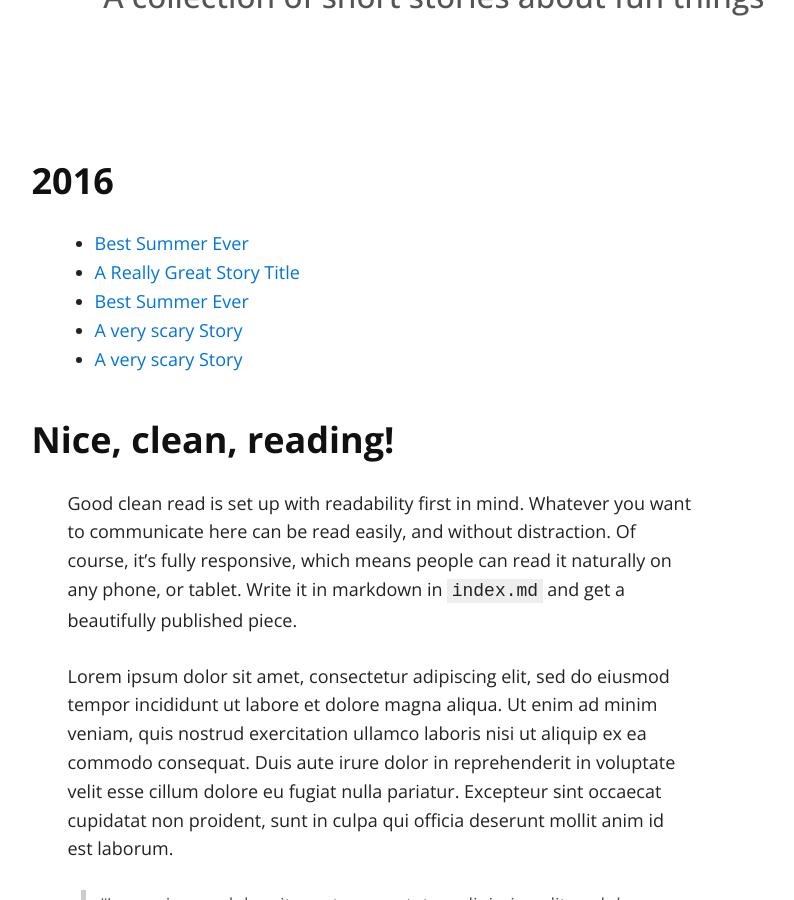
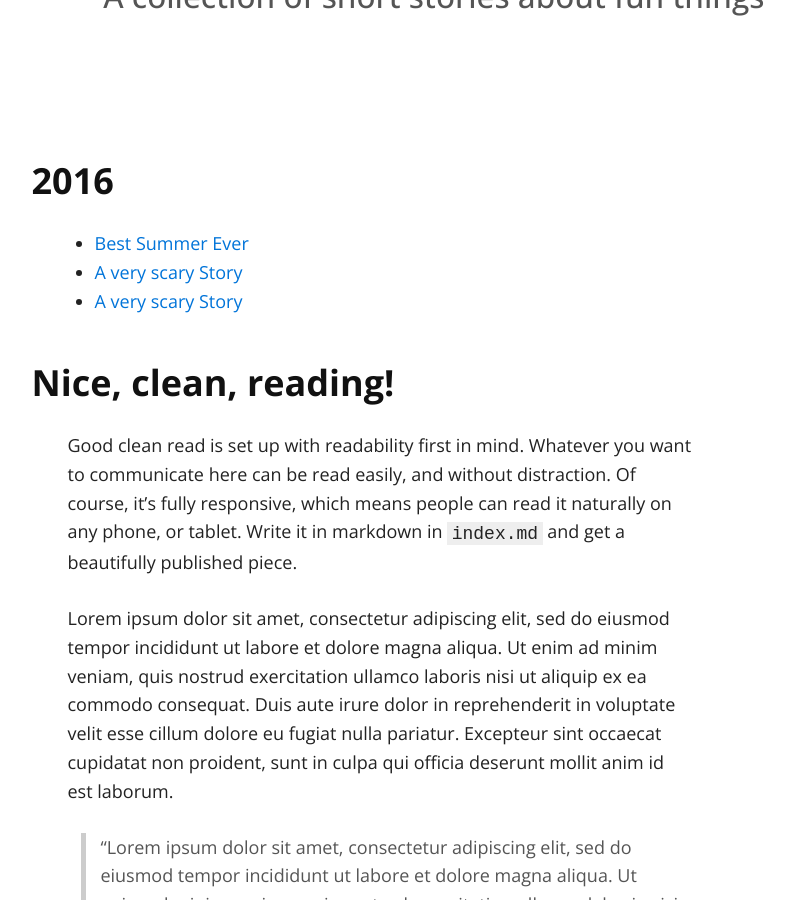
Before and after one commit to azbrielle/azbrielle.github.io, a Jekyll site: the page built from index.md, in a window 1280 px wide and 900 px high, scrolled down 379 px. Shown: the whole window, without its empty margins (260-1054 px from the left). Built offline with Jekyll 4.4.1, drawn with Linux system fonts in a browser that asks for light colours.

Commit message:
Update index.md

```diff
--- a/index.md
+++ b/index.md
@@ -7,8 +7,6 @@ layout: default
 ### 2016
 
 * [Best Summer Ever](/stories/best-summer-ever.html)
-* [A Really Great Story Title](/page2.html)
-* [Best Summer Ever](/stories/best_summer_ever.html)
 * [A very scary Story](/page2.html)
 * [A very scary Story](/stories/story1.html)
 
```
